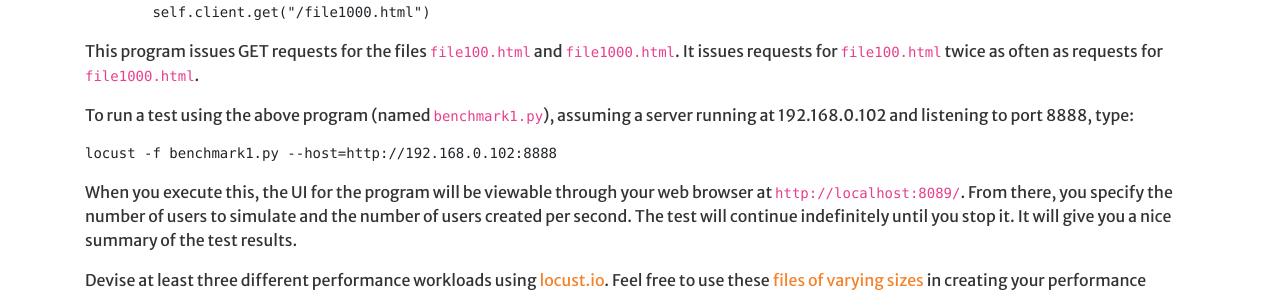
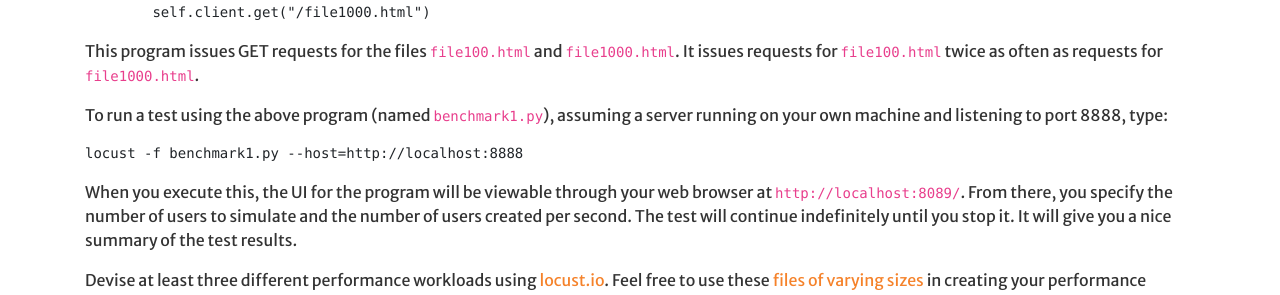
Before and after one commit to Hendrix-CS/csci320, a Jekyll site: the page built from projects/webserver2.md, in a window 1280 px wide and 900 px high, scrolled down 581 px. Shown: the part 155-450 px from the top of the window. Built offline with Jekyll 4.4.1, drawn with Linux system fonts in a browser that asks for light colours; a script that is not in the unit is left out.

Commit message:
Replaced Locust example URL with a localhost URL.

````diff
--- a/projects/webserver2.md
+++ b/projects/webserver2.md
@@ -47,10 +47,10 @@ This program issues GET requests for the files `file100.html` and `file1000.html
 for `file100.html` twice as often as requests for `file1000.html`.
 
 To run a test using the above program (named `benchmark1.py`),
-assuming a server running at 192.168.0.102 and listening to port 8888, type:
+assuming a server running on your own machine and listening to port 8888, type:
 
 ```
-locust -f benchmark1.py --host=http://192.168.0.102:8888
+locust -f benchmark1.py --host=http://localhost:8888
 ```
 
 When you execute this, the UI for the program will be viewable through your web browser at
````
